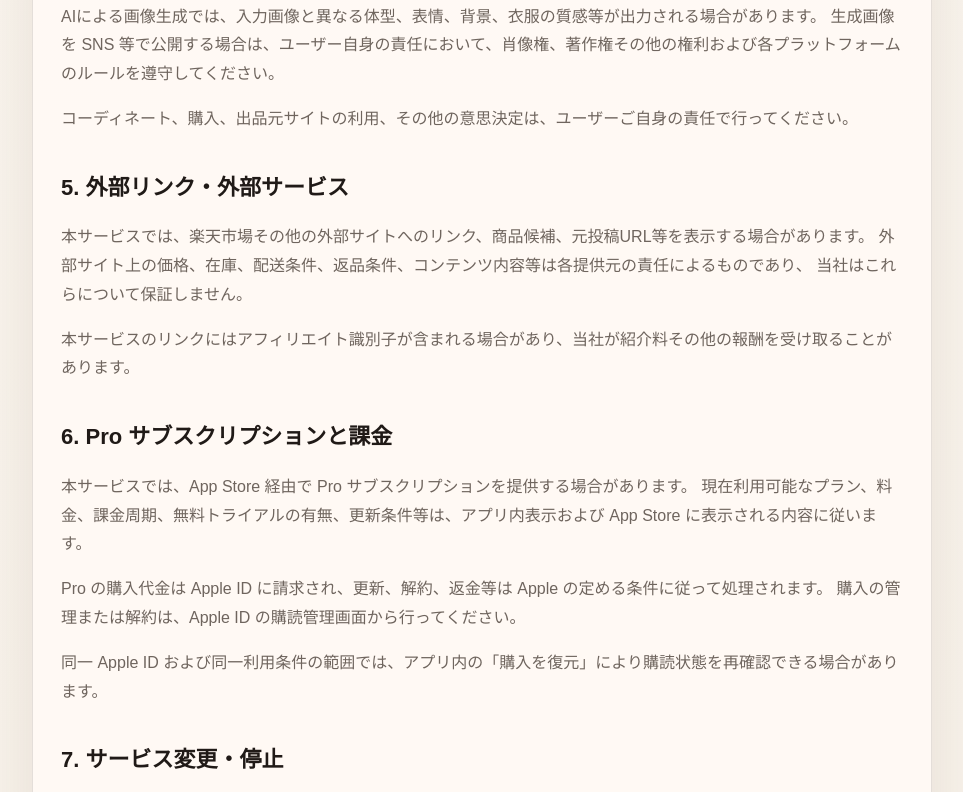
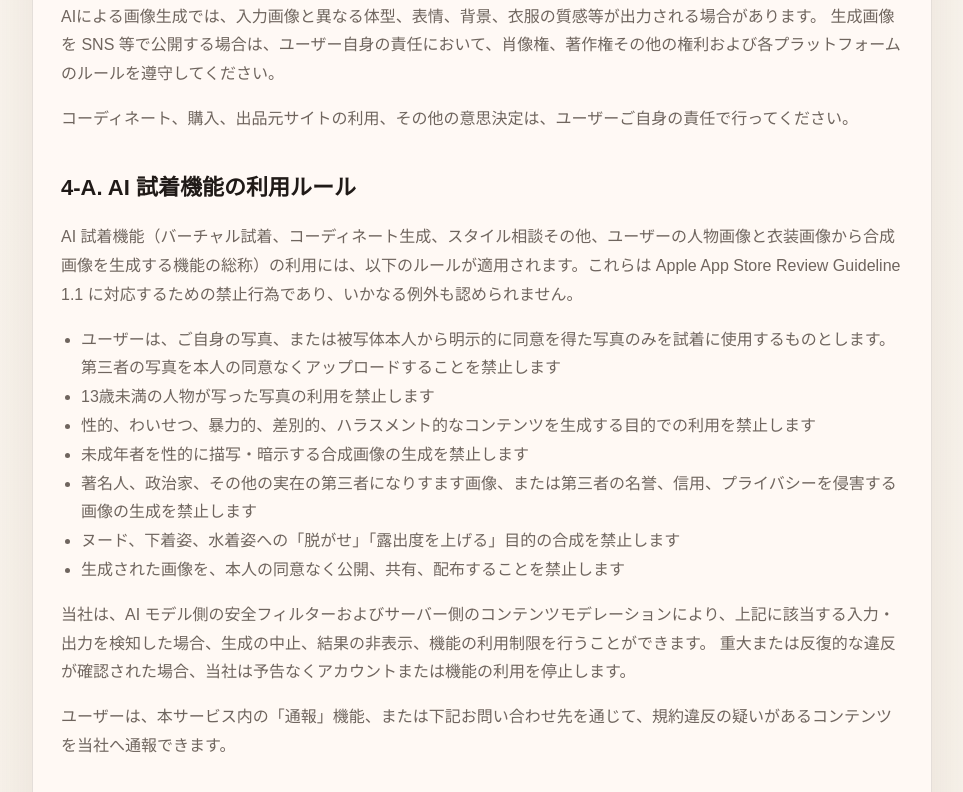
Before and after one commit to ryouta775/StyleStocker, a plain HTML site: page docs/terms.html in a window 1280 px wide. Shown: the part 1337-2129 px from the top of the page, without its empty margins (158-1121 px from the left). Drawn offline with Linux system fonts and the light colour scheme.

Commit message:
Update terms of service with new revision date and add rules for AI fitting feature usage, including user responsibilities and reporting violations.

```diff
--- a/docs/terms.html
+++ b/docs/terms.html
@@ -98,7 +98,7 @@
       <a class="back" href="index.html">← StyleStocker トップへ戻る</a>
       <h1>利用規約</h1>
       <p class="meta">対象サービス: StyleStocker</p>
-      <p class="meta">最終改定日: 2026年5月21日</p>
+      <p class="meta">最終改定日: 2026年5月23日</p>
 
       <p>
         この利用規約（以下「本規約」）は、StyleStocker（以下「本サービス」）の利用条件を定めるものです。
@@ -145,6 +145,28 @@
       </p>
       <p>
         コーディネート、購入、出品元サイトの利用、その他の意思決定は、ユーザーご自身の責任で行ってください。
+      </p>
+
+      <h2>4-A. AI 試着機能の利用ルール</h2>
+      <p>
+        AI 試着機能（バーチャル試着、コーディネート生成、スタイル相談その他、ユーザーの人物画像と衣装画像から合成画像を生成する機能の総称）の利用には、以下のルールが適用されます。これらは
+        Apple App Store Review Guideline 1.1 に対応するための禁止行為であり、いかなる例外も認められません。
+      </p>
+      <ul>
+        <li>ユーザーは、ご自身の写真、または被写体本人から明示的に同意を得た写真のみを試着に使用するものとします。第三者の写真を本人の同意なくアップロードすることを禁止します</li>
+        <li>13歳未満の人物が写った写真の利用を禁止します</li>
+        <li>性的、わいせつ、暴力的、差別的、ハラスメント的なコンテンツを生成する目的での利用を禁止します</li>
+        <li>未成年者を性的に描写・暗示する合成画像の生成を禁止します</li>
+        <li>著名人、政治家、その他の実在の第三者になりすます画像、または第三者の名誉、信用、プライバシーを侵害する画像の生成を禁止します</li>
+        <li>ヌード、下着姿、水着姿への「脱がせ」「露出度を上げる」目的の合成を禁止します</li>
+        <li>生成された画像を、本人の同意なく公開、共有、配布することを禁止します</li>
+      </ul>
+      <p>
+        当社は、AI モデル側の安全フィルターおよびサーバー側のコンテンツモデレーションにより、上記に該当する入力・出力を検知した場合、生成の中止、結果の非表示、機能の利用制限を行うことができます。
+        重大または反復的な違反が確認された場合、当社は予告なくアカウントまたは機能の利用を停止します。
+      </p>
+      <p>
+        ユーザーは、本サービス内の「通報」機能、または下記お問い合わせ先を通じて、規約違反の疑いがあるコンテンツを当社へ通報できます。
       </p>
 
       <h2>5. 外部リンク・外部サービス</h2>
@@ -210,7 +232,7 @@
 
       <h2>13. お問い合わせ</h2>
       <p>
-        本規約または本サービスに関するお問い合わせは、以下までご連絡ください。
+        本規約または本サービスに関するお問い合わせ、AI 試着機能の利用ルール違反の通報は、以下までご連絡ください。
       </p>
       <p>
         メール: <a href="mailto:ryota.appjob@gmail.com">ryota.appjob@gmail.com</a>
```
